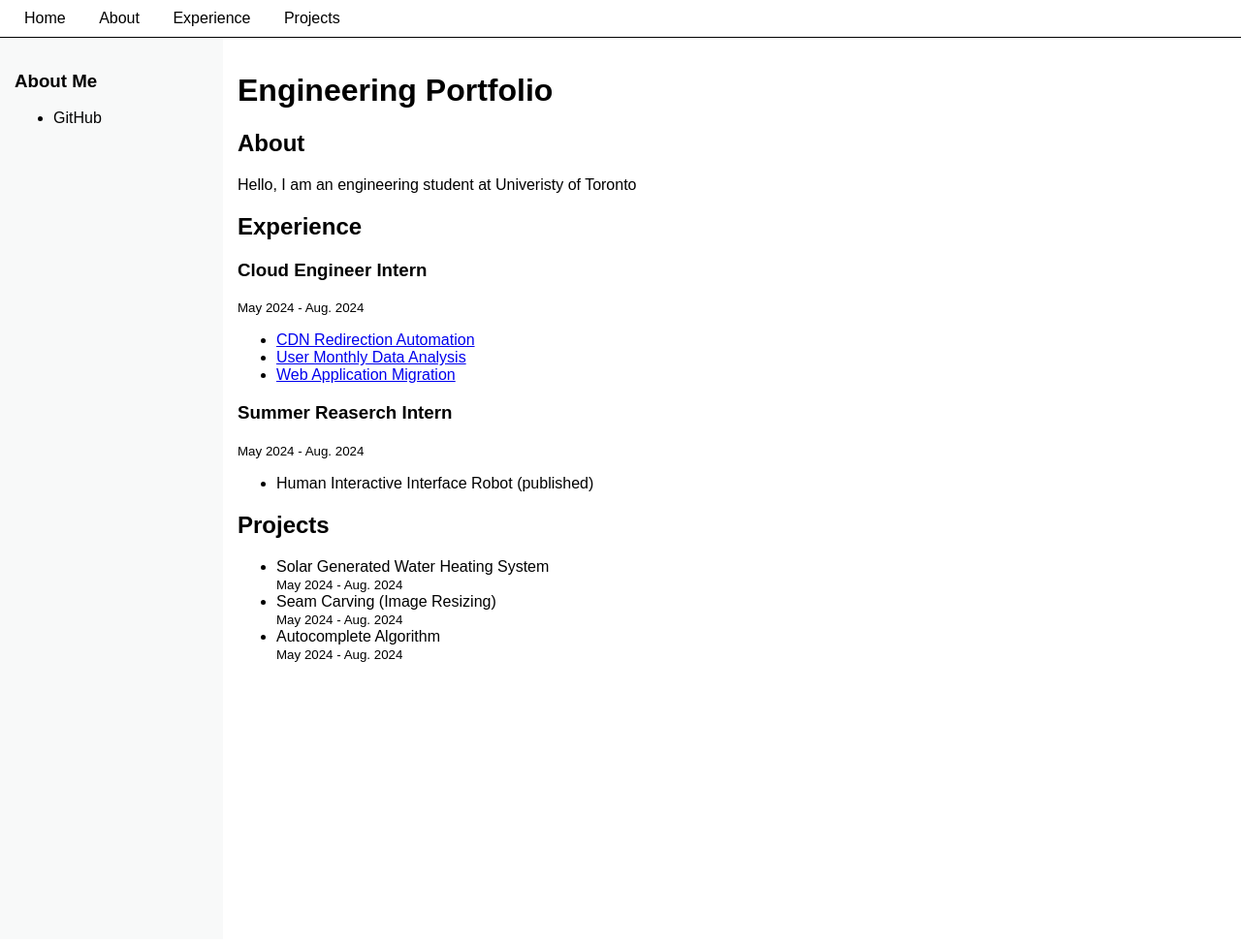
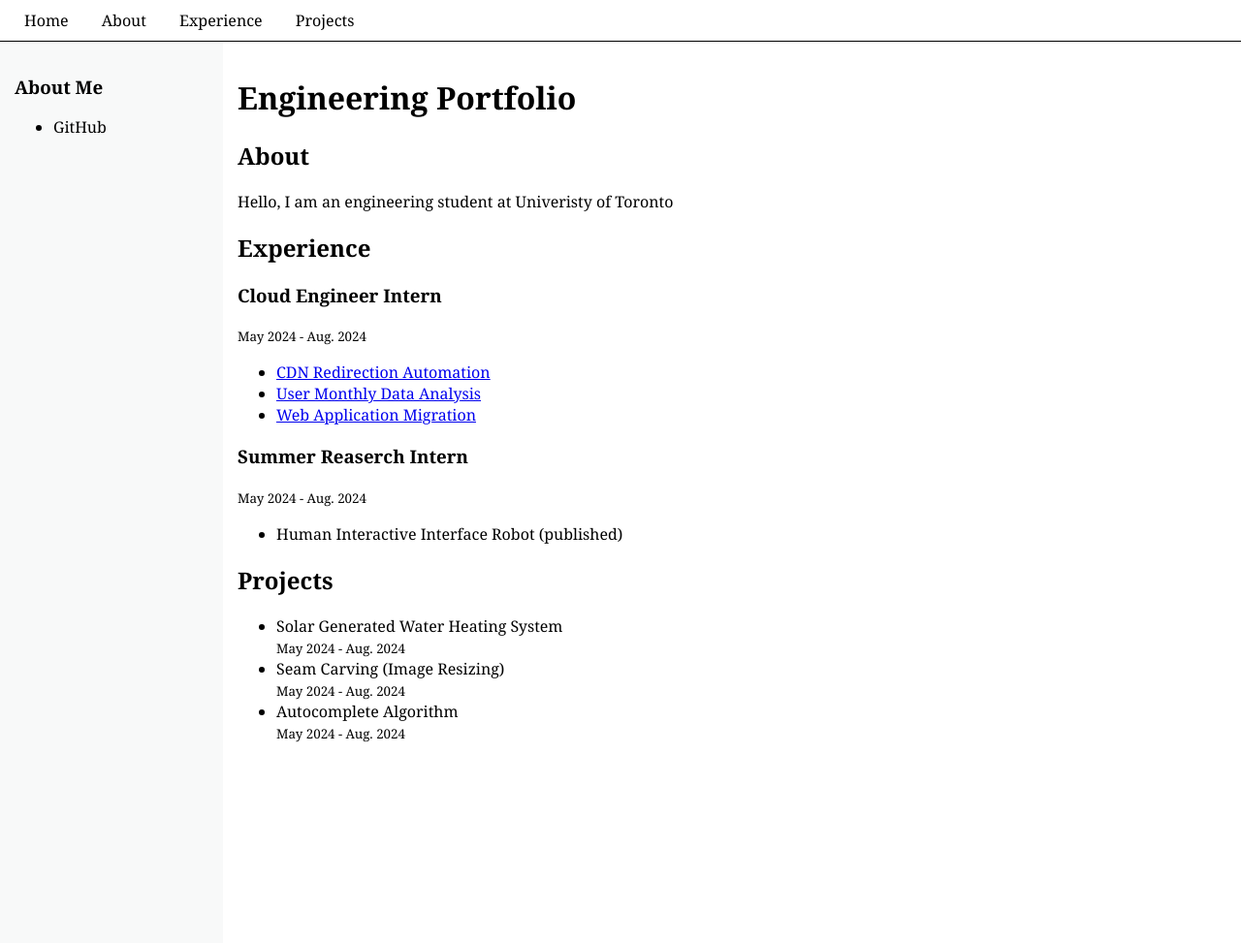
Before and after one commit to heonjik/heonjik.github.io, a Jekyll site: the page index.html, which Jekyll copies as it is, in a window 1280 px wide. Shown: the whole page at 97% size. Built offline with Jekyll 4.4.1, drawn with Linux system fonts in a browser that asks for light colours.

Commit message:
Edited index.html

```diff
--- a/css/style.css
+++ b/css/style.css
@@ -1,6 +1,6 @@
 body {
     margin: 0;
-    font-family: Arial, sans-serif;
+    font-family: Georgia, 'Times New Roman', Times, serif;
 }
 
 .navbar {
```
